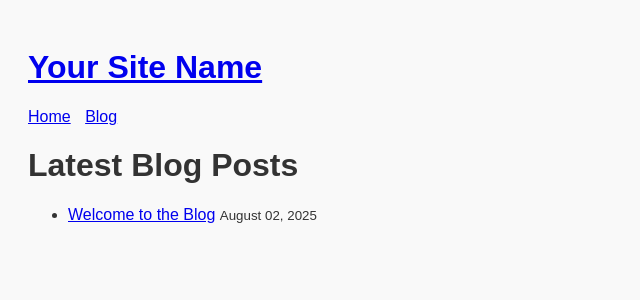
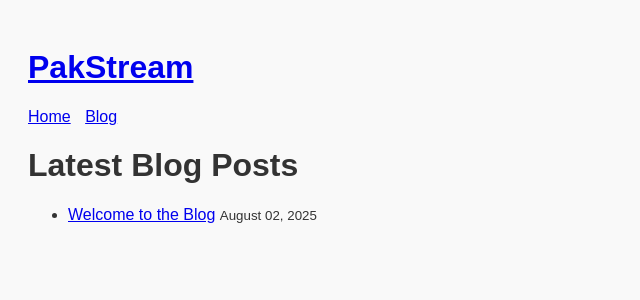
Before and after one commit to atifwaqar87/ads-txt, a Jekyll site: the page built from blog.md, in a window 1280 px wide. Shown: the top 300 px of the page, without its empty margins (0-640 px from the left). Built offline with Jekyll 4.4.1, drawn with Linux system fonts in a browser that asks for light colours.

Commit message:
Update default.html

```diff
--- a/_layouts/default.html
+++ b/_layouts/default.html
@@ -3,17 +3,16 @@
 <head>
   <meta charset="UTF-8">
   <title>{{ page.title }}</title>
-  <link rel="stylesheet" href="css/style.css"> <!-- or your own CSS -->
+  <link rel="stylesheet" href="/css/style.css">
 </head>
 <body>
   <header>
-    <h1><a href="/">Your Site Name</a></h1>
+    <h1><a href="/">PakStream</a></h1>
     <nav>
-      <a href="/">Home</a>
-      <a href="/blog.html">Blog</a>
+      <a href="/index.html">Home</a>
+      <a href="/blog">Blog</a>
     </nav>
   </header>
-
   <main>
     {{ content }}
   </main>
```
